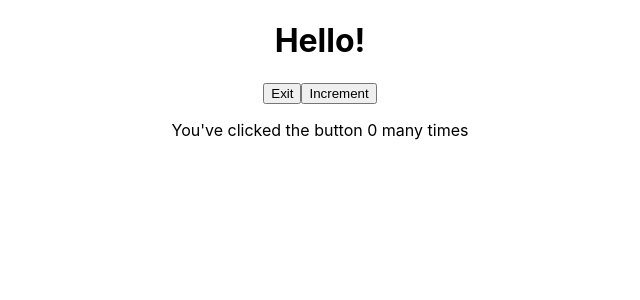
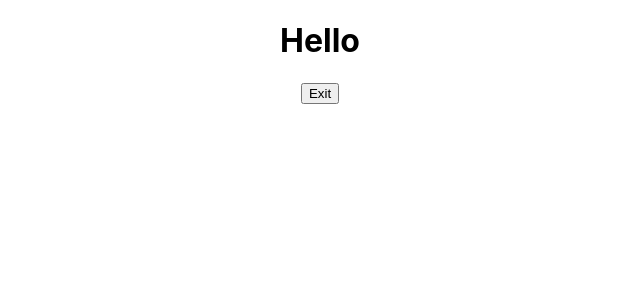
Before and after one commit to HollyT85/react-intro, a React (Create React App) app in the folder my-app/: page / in a window 1280 px wide. Shown: the top 300 px of the page, without its empty margins (320-960 px from the left). Built offline with nearby package versions, Linux system fonts and the light colour scheme.

Commit message:
compare stuff

```diff
--- a/my-app/src/App.js
+++ b/my-app/src/App.js
@@ -1,11 +1,12 @@
 import logo from './logo.svg';
 import './App.css';
-import StatefulGreeting from './components/StatefulGreetingWithPrevState';
+import EventBinding from './components/EventBinding';
+
 
 function App() {
   return (
     <div className="App">
-      <StatefulGreeting />
+      <EventBinding />
     </div>
   );
 }
--- /dev/null
+++ b/my-app/src/components/EventBinding.js
@@ -0,0 +1,41 @@
+import React from "react";
+
+class EventBinding extends React.Component {
+    constructor(props) {
+        super(props);
+        this.state = {
+            introduction: "Hello",
+            buttonText: "Exit",
+        };
+    };
+
+    // handleClick(){
+        // this.setState({
+            // introduction: "Goodbye",
+            // buttonText: "Enter"
+        // })
+        // this.handleClick = this.handleClick.bind(this)
+    // }
+
+    handleClick = () => {
+        this.setState({
+            introduction: "Goodbye",
+            buttonText: "Enter"
+        })
+
+    }
+
+    render() {
+        return (
+            <div>
+                <h1>{this.state.introduction} {this.props.greeting}</h1>
+                <button onClick={this.handleClick}>{this.state.buttonText}</button>
+
+            </div>
+        )
+    }
+};
+// <button onClick={()handleClick.bind(this)}>{this.state.buttonText}</button>
+// <button onClick={this.handleClick}</button> - with bit above
+// <button onClick={() => this.handleClick()}>{this.state.buttonText}</button>
+export default EventBinding;
```
Also changed, not shown: my-app/src/components/ES7Snippets.js (added, +55 -0 lines), my-app/src/components/EventsClass.js (added, +16 -0 lines), my-app/src/components/EventsFunctional.js (added, +14 -0 lines).
